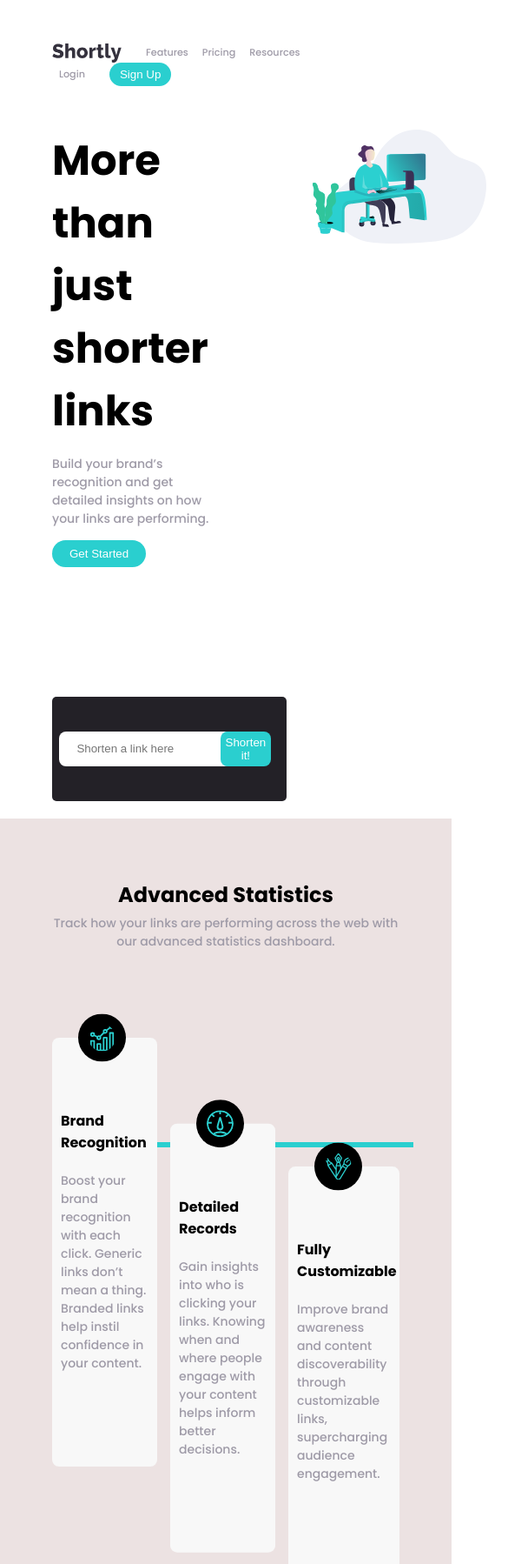
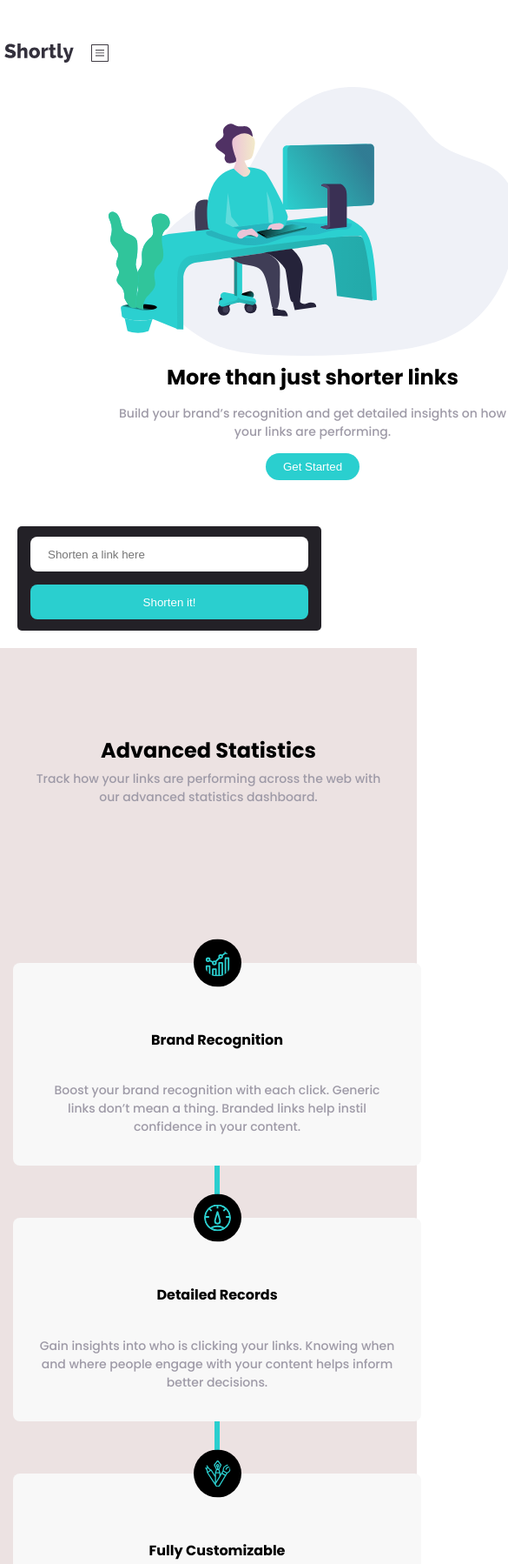
Before and after one commit to TKamote/url-shortening-api-master, a plain HTML site: page index.html in a window 390 px wide. Shown: the top 1798 px of the page at 87% size, 585 px wide, since content can reach past the window. Drawn offline with Linux system fonts and the light colour scheme.

Commit message:
last for now, 28/01/21

```diff
--- a/index.html
+++ b/index.html
@@ -22,14 +22,16 @@
       <div class="head-navigation">
         <div class="head-nav-left">
           <img src="images/logo.svg" alt="" class="logo">
-          <a href="#">Features</a>
-          <a href="#">Pricing</a>
-          <a href="#">Resources</a>
+          <a class="head-anchor" href="#">Features</a>
+          <a class="head-anchor" href="#">Pricing</a>
+          <a class="head-anchor" href="#">Resources</a>
         </div>
-        <div class="head-nav-right">
+        <div class="head-nav-right hamburger">
           <a href="#">Login</a>
           <button class="head-btn btn">Sign Up</button>
         </div>
+        <img class="burger"
+          src="images/icon-hamburger.svg" alt="" >
       </div>
       <div class="main-header">
         <div class="main-head-left">
--- a/style.css
+++ b/style.css
@@ -18,7 +18,6 @@ body {
     max-width: 1440px;
     margin: 0 auto;
 }
-
 .container {
     display: flex;
     flex-direction: column;
@@ -58,6 +57,13 @@ body {
     flex-direction: row;
     flex-wrap: wrap;
     align-items: center;
+}
+.head-nav-right a:hover {
+    color: darkcyan;
+    font-size: 12px;
+}
+.burger {
+    display: none;
 }
 .head-navigation a {
     padding-left: 8px;
@@ -126,7 +132,7 @@ p {
 }
 .main-head-right img {
     width: 100%;
-    transform: translateX(100px);
+    transform: translateX(70px);
 }
 .main-section {
     width: 100%;
@@ -195,10 +201,9 @@ article {
     padding: 50px 60px;
     background-color: #ece2e2;
 }
-
 article h2 {
+    margin-top: 0;
     margin-bottom: 5px;
-
 }
 article p {
     margin: 0;
@@ -225,7 +230,7 @@ article p {
     width: 32%;
     justify-content: center;
     border-radius: 8px;
-    padding: 0 10px 10px 10px;
+    padding: 0 10px 5px 10px;
 }
 .box img {
     margin-left: 20px;
@@ -304,11 +309,9 @@ li {
 }
 .title a {
     color: #fff;
-
 }
 footer a:hover {
     color: var(--cyan);
-
 }
 .foot {
     display: grid;
@@ -316,7 +319,6 @@ footer a:hover {
     margin: 0;
     border-radius: 10px;
 }
-
 .social-media {
     text-decoration: none;
     display: flex;
@@ -335,3 +337,185 @@ footer a:hover {
 .social-media img:hover {
     filter: invert(25%);
 }
+@media only screen and (max-width: 640px) {
+    .main-head-left h1 {
+        font-size: 1.5rem;
+    }
+    .main-head-right img {
+        width: 100%;
+        transform: translateX(0px);
+    }
+}
+@media only screen and (max-width: 600px) {
+    .main-head-left h1 {
+        font-size: 1.5rem;
+    }
+    .main-head-right img {
+        width: 100%;
+        transform: translateX(0px);
+    }
+    .header {
+        padding: 20px 5px;
+    }
+    .main-section {
+        padding: 20px 5px;
+    }
+    article {
+        padding: 50px 5px;
+    }
+    .article2 {
+        padding: 50px 5px;
+    }
+    footer {
+        padding: 50px 5px;
+    }
+    .box2 {
+        margin: 0 5px;
+    }
+}
+
+@media only screen and (max-width: 500px) {
+    body {
+        max-width: 500px;
+    }
+    a.head-anchor {
+        display: none;
+    }
+    .head-navigation {
+        display: flex;
+        flex-direction: row;
+        align-content: space-between;
+    }
+    .head-nav-right {
+        display: none;
+    }
+    .burger {
+        display: flex;
+        width: 20px;
+    }
+   .main-header {
+        flex-direction: column-reverse;
+        justify-content: center;
+    }
+    .main-head-left {
+        display: flex;
+        flex-direction: column;
+        flex-wrap: wrap;
+        align-content: center;
+        justify-content: center;
+        width: 100%;
+        text-align: center;
+    }
+    .btn-main-head {
+        align-self: center;
+    }
+    .main-head-right {
+        width: 100%;
+        justify-content: center;
+        align-items: center;
+    }
+    .main-head-right img {
+        width: 100%;
+        transform: translateX(0px);
+    }
+    .main-section {
+        width: 100%;
+        border-radius: 5px;
+        padding: 20px 20px;
+    }
+    form.form {
+        flex-direction: column;
+    }
+    .input {
+        width: 100%;
+    }
+    input {
+        max-width: 100%;
+        margin-right: 15px;
+        margin-left: 15px;
+    }
+    .button {
+        width: 100%;
+    }
+    button.btn3 {
+        max-width: 100%;
+        margin-right: 15px;
+        margin-top: 15px;
+        margin-left: 15px;
+    }
+    .article1 {
+        padding: 100px 40px 100px 40px;
+    }
+    .article2 {
+        display: flex;
+        flex-direction: column;
+        position: relative;
+        padding-bottom: 50px;
+    }
+    .article2 .middle-line {
+        content: '';
+        display: flex;
+        width: 100%;
+        border-left: solid 5px var(--cyan);
+        position: absolute;
+        transform: rotate(90deg);
+        top: 400px;
+        left: 10px;
+        z-index: 1;
+    }
+    .box {
+        display: flex;
+        flex-direction: column;
+        width: 100%;
+        padding: 0 30px 20px 30px;
+        justify-content: center;
+        align-items: center;
+        background-color: #f8f8f8;
+        text-align: center;
+    }
+    .box img {
+        margin-left: 0px;
+        transform: translateY(-50%);
+    }
+    .box1 {
+        margin: 30px 10px;
+        z-index: 5;
+    }
+    .box2 {
+        margin: 30px 10px;
+        transform: translateY(0%);
+    }
+    .box3 {
+        margin: 30px 10px;
+        transform: translateY(0%);
+    }
+    footer {
+        grid-template-columns: 1fr;
+        align-items: center;
+        margin: 0 auto;
+    }
+    .footer-links {
+        grid-template-columns: 1fr;
+        margin: 0 auto;
+    }
+    .foot {
+        line-height: 20px;
+        text-align: center;
+    }
+    .title {
+        padding-top: 30px;
+    }
+    .logo1 {
+        margin: 0 auto;
+    }
+    .logo1 img {
+        transform: translateX(25px);
+        padding: 0;
+        margin: 0;
+    }
+    .social-media {
+        justify-self: center;
+        margin: 30px auto;
+    }
+
+}
```
Also changed, not shown: images/icon-hamburger.svg (added).
